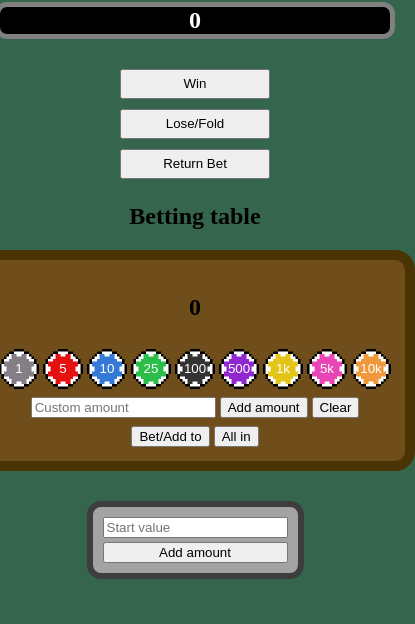
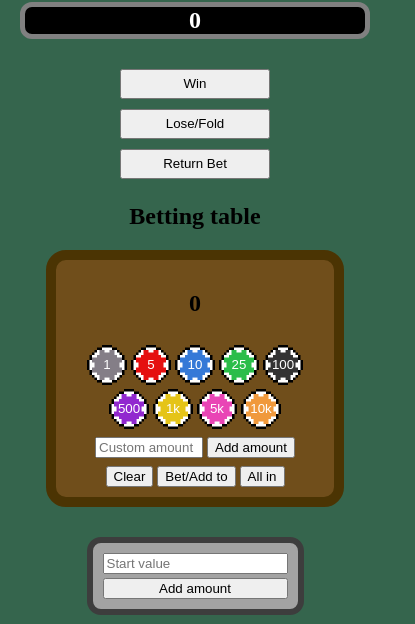
Before and after one commit to AlexanderKarlssonNTI/Bet-counter, a plain HTML site: page Index.html in a window 390 px wide. Shown: the part 220-844 px from the top of the page, 415 px wide, since content can reach past the window. Drawn offline with Linux system fonts and the light colour scheme.

Commit message:
responsive tweaks

```diff
--- a/Index.html
+++ b/Index.html
@@ -45,7 +45,7 @@
 <!--Betting table-->
         <div class="betting-table">
             <h2 id="bet-amount">0</h2>
-            <div class="row" style="gap: 4px;">
+            <div class="row" style="gap: 4px; flex-wrap: wrap;">
                 <button class="chip" id="bet-1">1</button>
                 <button class="chip" id="bet-5">5</button>
                 <button class="chip" id="bet-10">10</button>
@@ -59,9 +59,9 @@
             <div class="row" style="gap: 4px;">
                 <input type="text" placeholder="Custom amount" id="bet-custom">
                 <button id="bet-confirm">Add amount</button>
-                <button id="bet-clear">Clear</button>
             </div>
             <div class="row" style="gap: 4px;">
+                <button id="bet-clear">Clear</button>
                 <button id="bet-add">Bet/Add to</button>
                 <button id="bet-all">All in</button>
             </div>
--- a/style.css
+++ b/style.css
@@ -148,3 +148,19 @@ h1 {
     background: transparent url('img/chip10k.png') no-repeat top left;
     background-size: contain;
 }
+
+@media screen and (max-width: 500px) {
+    .betting-table {
+        width: 258px;
+        padding: 10px;
+    }
+
+    #bet-custom {
+        width: 100px;
+    }
+
+    .bet-display,.bankroll-display {
+        margin: 0px auto;
+        width: 340px;
+    }
+}
```
